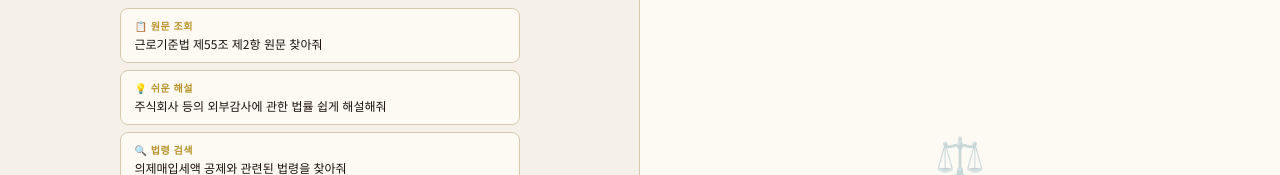
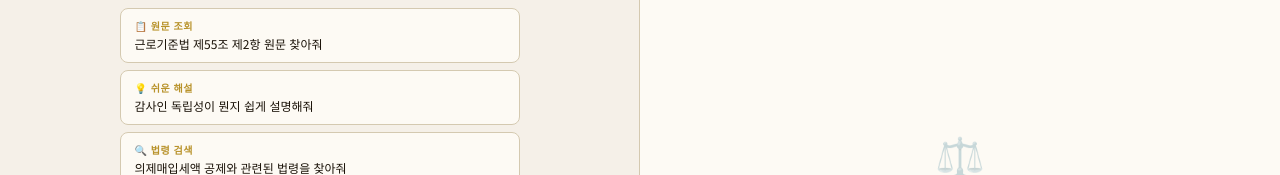
Before and after one commit to ghdwp45/law-chatbot, a Next.js app: page / in a window 1280 px wide. Shown: the part 243-418 px from the top of the page. Built offline with nearby package versions, Linux system fonts and the light colour scheme.

Commit message:
Update page.js

```diff
--- a/app/page.js
+++ b/app/page.js
@@ -3,7 +3,7 @@ import { useState, useRef, useEffect } from "react";
 
 const EXAMPLES = [
   { label: "📋 원문 조회", q: "근로기준법 제55조 제2항 원문 찾아줘" },
-  { label: "💡 쉬운 해설", q: "주식회사 등의 외부감사에 관한 법률 쉽게 해설해줘" },
+  { label: "💡 쉬운 해설", q: "감사인 독립성이 뭔지 쉽게 설명해줘" },
   { label: "🔍 법령 검색", q: "의제매입세액 공제와 관련된 법령을 찾아줘" },
   { label: "⚖️ 판례 검색", q: "계약 해지 손해배상 관련 판례 찾아줘" },
 ];
```
